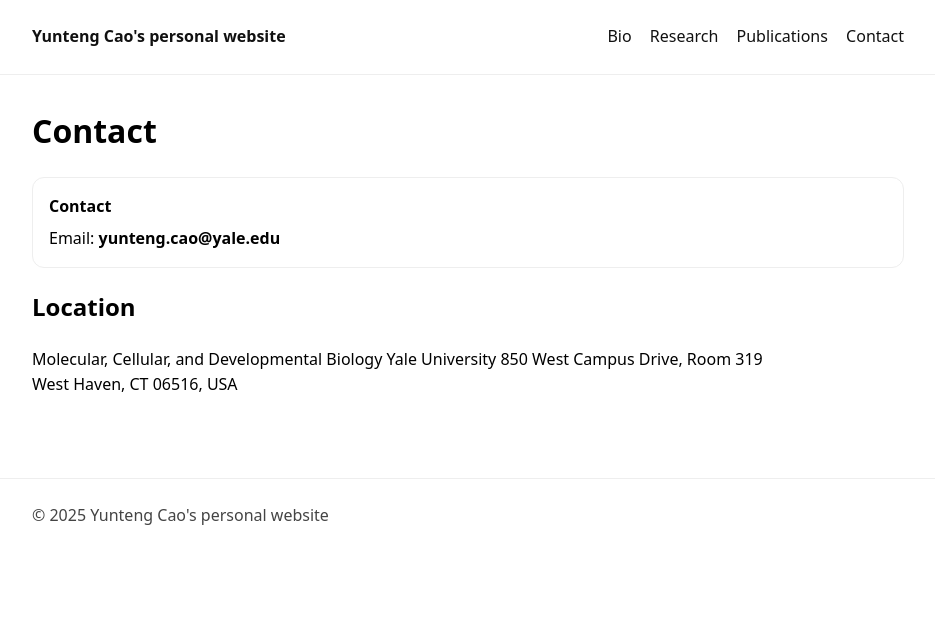
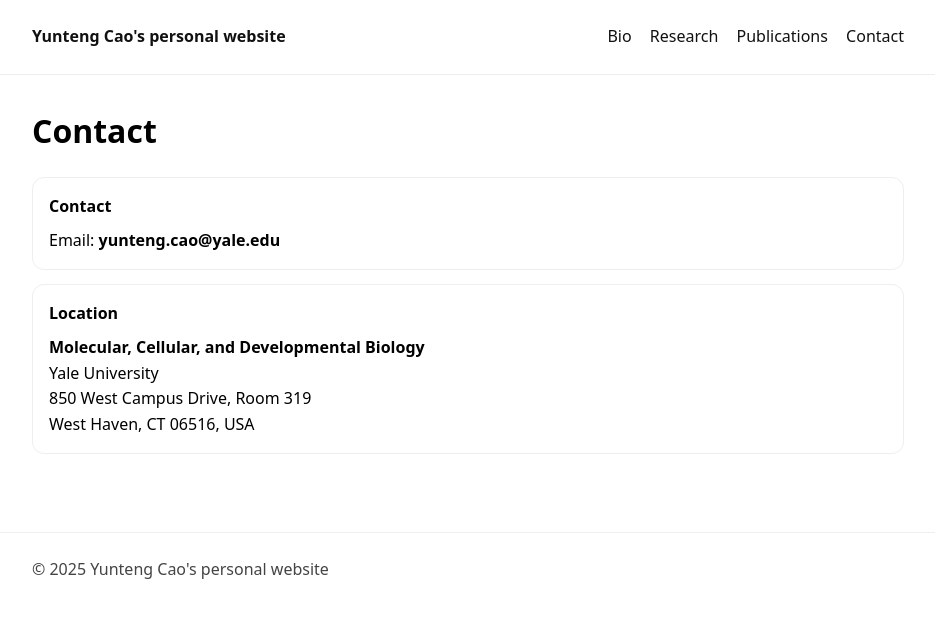
Before and after one commit to Yunteng-Cao/yunteng-cao.github.io, a Jekyll site: the page built from contact/index.md, in a window 1280 px wide. Shown: the top 618 px of the page, without its empty margins (172-1107 px from the left). Built offline with Jekyll 4.4.1, drawn with Linux system fonts in a browser that asks for light colours.

Commit message:
Update index.md

```diff
--- a/contact/index.md
+++ b/contact/index.md
@@ -4,15 +4,21 @@
 ---
 
 <div class="card">
-  <p style="margin:0 0 6px 0;"><strong>Contact</strong></p>
-  <p style="margin:0;">Email: <strong>{{ site.email }}</strong></p>
+  <div style="font-weight:700; margin-bottom:8px;">Contact</div>
+  <div>Email: <strong>{{ site.email }}</strong></div>
 </div>
 
-## Location
-Molecular, Cellular, and Developmental Biology
-Yale University
-850 West Campus Drive, Room 319
-West Haven, CT 06516, USA
+
+<div class="card">
+  <div style="font-weight:700; margin-bottom:8px;">Location</div>
+  <div>
+    <strong>Molecular, Cellular, and Developmental Biology</strong><br/>
+    Yale University<br/>
+    850 West Campus Drive, Room 319<br/>
+    West Haven, CT 06516, USA
+  </div>
+</div>
+
 
 <!--
 ## Joining the lab
```
